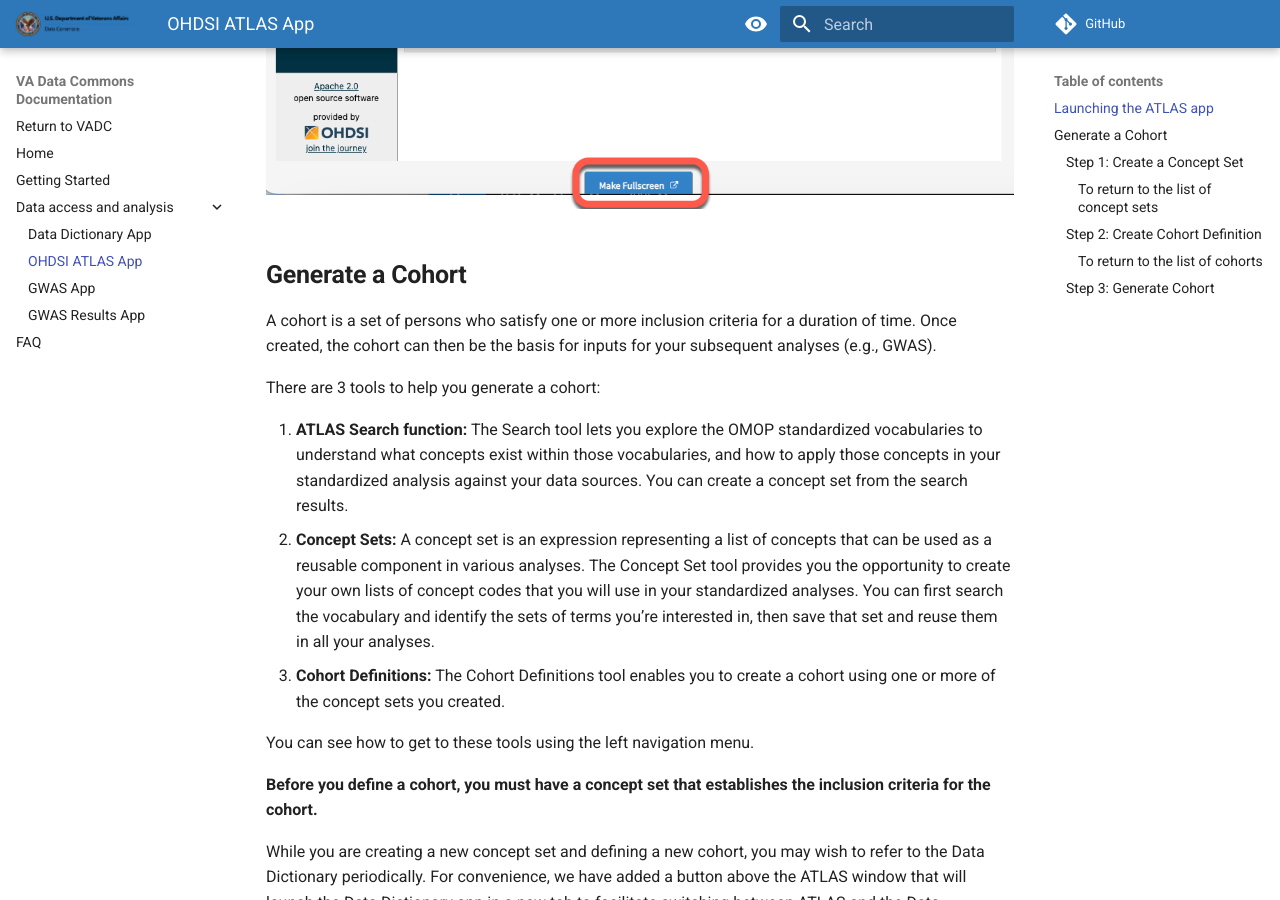
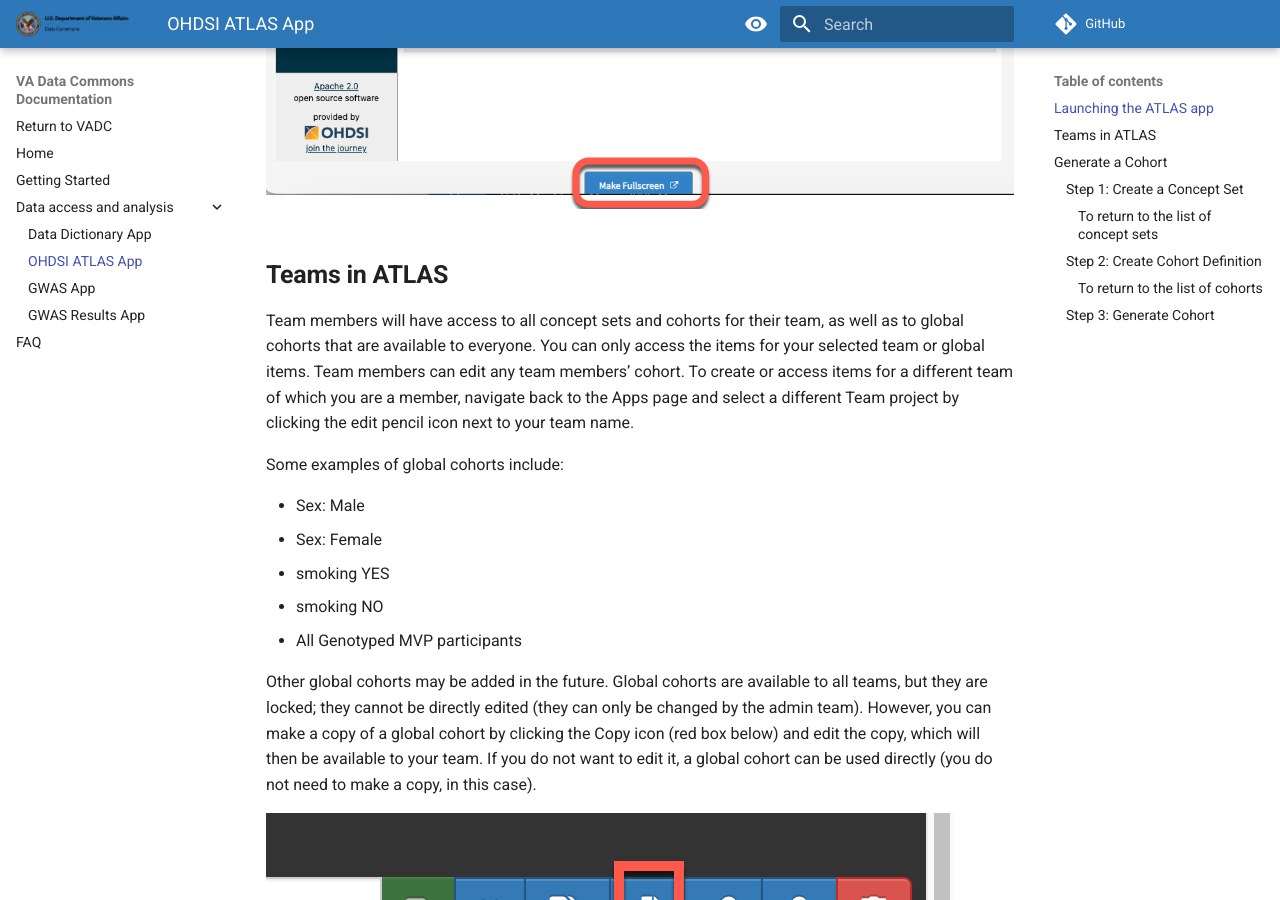
Before and after one commit to uc-cdis/vadc-mkdocs-staging, an MkDocs documentation site: the page built from docs/data-analysis/OHDSI-atlas.md, in a window 1280 px wide and 900 px high, scrolled down 1952 px. Built offline with MkDocs 1.6.1 and Material for MkDocs 9.7.7, drawn with Linux system fonts in a browser that asks for light colours; comment, search, counter and statistics services are not loaded.

Commit message:
update teams info and screenshots

```diff
--- a/docs/data-analysis/OHDSI-atlas.md
+++ b/docs/data-analysis/OHDSI-atlas.md
@@ -24,6 +24,21 @@
 
 ![ATLAS Home page](../img/atlas-home.png)
 
+## **Teams in ATLAS**
+
+Team members will have access to all concept sets and cohorts for their team, as well as to global cohorts that are available to everyone. You can only access the items for your selected team or global items. Team members can edit any team members’ cohort. To create or access items for a different team of which you are a member, navigate back to the Apps page and select a different Team project by clicking the edit pencil icon next to your team name.
+
+Some examples of global cohorts include:
+
+* Sex: Male
+* Sex: Female
+* smoking YES
+* smoking NO
+* All Genotyped MVP participants
+
+Other global cohorts may be added in the future. Global cohorts are available to all teams, but they are locked; they cannot be directly edited (they can only be changed by the admin team). However, you can make a copy of a global cohort by clicking the Copy icon (red box below) and edit the copy, which will then be available to your team. If you do not want to edit it, a global cohort can be used directly (you do not need to make a copy, in this case).
+
+![Copy icon for a saved cohort](../img/cohort-copy.png)
 
 ## **Generate a Cohort**
 
@@ -95,23 +110,23 @@
 
 Start by entering a name (#13) and description (#14) for the cohort. Then, establish the initial Entry Event criteria for your cohort by clicking Add Initial Event (#15), then select Add Observation (#16).
 
-![](../img/cohort-add-init.png)
+![Add initial event for your new cohort](../img/cohort-add-init.png)
 
 Click Any Observation (#17), then select Import Concept Set (#18) from the dropdown menu.
 
-![](../img/cohort-anyobs.png){: style="height:250px"}
+![Select Import Concept Set](../img/cohort-anyobs.png){: style="height:250px"}
 
 Select the Concept Set you just made (#19). This establishes your Concept Set as basic inclusion criteria for your cohort.
 
-![](../img/cohort-selectconcept.png){: style="height:200px"}
+![Select the concept set you created earlier](../img/cohort-selectconcept.png){: style="height:200px"}
 
 To access the table in the MVP harmonization database, click “+ Add attribute…” (#20), then click “Add Value as Number Criteria” (#21).
 
-![](../img/cohort-add-attribute.png)
+![Access table in harmonization database by adding value as number criteria](../img/cohort-add-attribute.png)
 
 Select “Greater or Equal To”. In this specific case, we added the Heart Failure concept set and entered the value "2". Here, we are saying to include anyone who has any entry-criteria-events two or more times (e.g., experiences 2 or more heart failure events.) This will allow for the collection of data from the Observation table of the MVP database.
 
-![](../img/cohort-attrib-value.png)
+![Set criteria around cohort entry event](../img/cohort-attrib-value.png)
 
 If you only define entry event criteria, you will have the broadest cohort. If you want to further refine the cohort definition, you can add additional inclusion or exit criteria in the boxes below Cohort Entry Events. You can create separate concept sets to define these criteria. To complete the Cohort Definition, click the green Save icon in the top right corner.
 
@@ -125,17 +140,17 @@
 
 Once generated, the cohort can then serve as the basis of inputs for your subsequent analyses (e.g., in the GWAS app). To complete the creation of the Cohort Definition, click the Generation tab (#24), then click Generate (#25). The status will be Pending while it is generating (red box), and will change to Complete once the cohort is generated.
 
-![](../img/cohort-generate.png)
+![Generation tab - generate cohort](../img/cohort-generate.png)
 
 Cohort size will be displayed under the column “People” (red arrow). Use View Reports (red box) to see if you have inclusion criteria that causes cohort attrition. If you did not define any additional inclusion criteria, the reports will show 0.
 
 If you later change the criteria in the definition or the concept set, you can run Generate again to update your cohort definition for the new criteria.
 
-![](../img/cohort-after-generate.png)
+![Generation tab - view reports](../img/cohort-after-generate.png)
 
 The “Export” tab provides a text version of how a cohort was created. Click on the “Export” tab and then on the “Copy to clipboard” to copy the cohort’s information.
 
-![](../img/cohort-export.png)
+![Export cohort button](../img/cohort-export.png)
 
 Once created and saved, the cohort definition will be available to the user as well as to other members of the team in the Gen3 GWAS app.
 
```
Also changed, not shown: docs/data-analysis/gwas.md (+10 -2 lines), docs/data-analysis/index.md (+3 -1 lines), docs/img/apps.png, docs/img/cohort-copy.png (added), docs/img/cohort-export.png (added), docs/img/cohort-versions.png (added), docs/img/virtual-tour.png (added).
